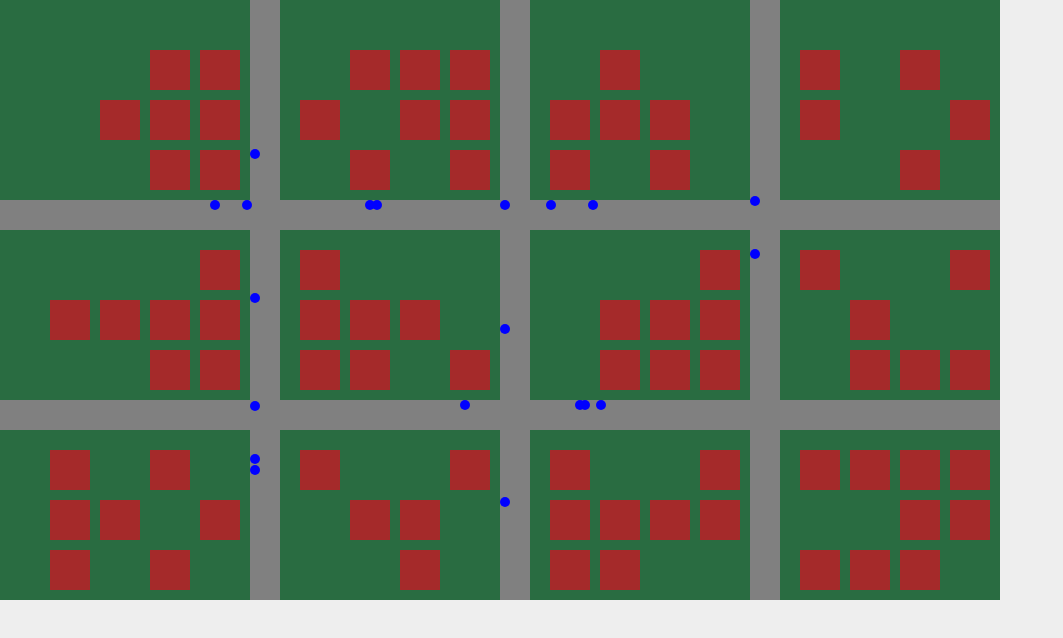
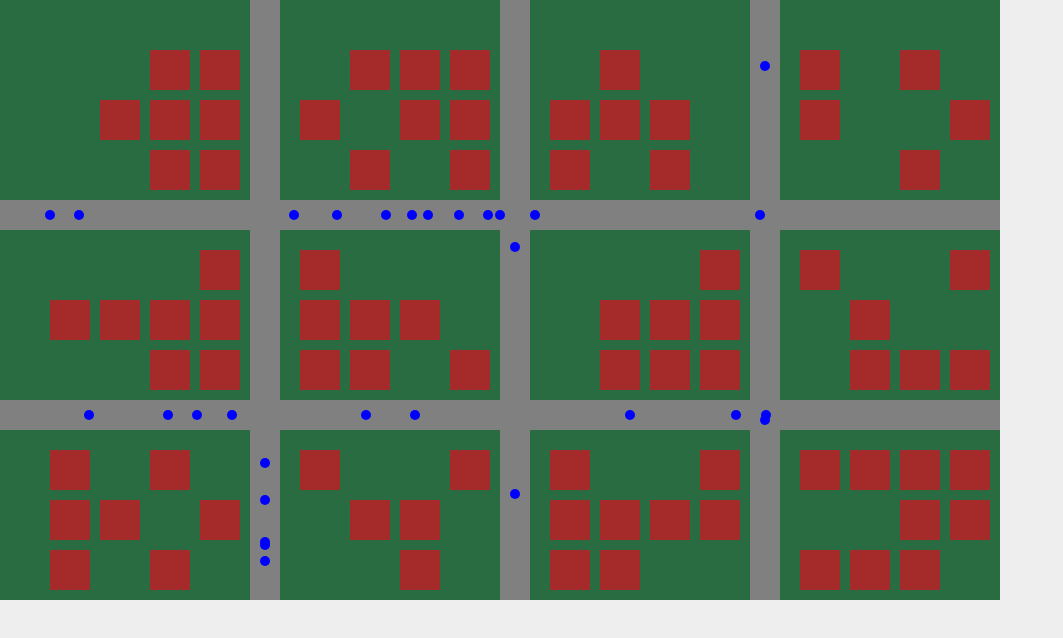
Before and after one commit to ditam/mini-meteor-game, a plain HTML site: page index.html in a window 1280 px wide. Shown: the whole page, without its empty margins (0-1063 px from the left). Drawn offline with Linux system fonts and the light colour scheme.

Commit message:
add movement to people

```diff
--- a/main.js
+++ b/main.js
@@ -6,8 +6,10 @@ const ROAD_WIDTH = 30;
 const HOUSE_SIZE = 50; // should be bigger than CSS .house size
 const GRID_OFFSET = 50; // move the grid X and Y to not overlap roads
 
-const PEOPLE_COUNT = 20;
+const PEOPLE_COUNT = 30;
 const HOUSE_CHANCE = 0.62;
+
+const STEP_SIZE = 40;
 
 // --- utils
 function getRandomItem(array) {
@@ -26,6 +28,7 @@ function deepCopy(o) {
 
 // --- globals
 let container;
+let houseGrid;
 
 // --- rest of the stuff
 function drawRoads() {
@@ -70,7 +73,6 @@ function drawRoads() {
   });
 }
 
-let houseGrid;
 function generateHouses() {
   houseGrid = [];
   for (let j=0; j<3; j++) {
@@ -94,30 +96,32 @@ function start() {
 
   // draw random people
   const people = [];
-  const roadXs = [WIDTH/4, WIDTH/4*2, WIDTH/4*3];
-  const roadYs = [HEIGHT/3, HEIGHT/3*2];
+  const _d = ROAD_WIDTH/2 - 10/2; // -person CSS size/2 at the end
+  const roadXs = [WIDTH/4 + _d, WIDTH/4*2 + _d, WIDTH/4*3 + _d];
+  const roadYs = [HEIGHT/3 + _d, HEIGHT/3*2 + _d];
   for (let i=0; i<PEOPLE_COUNT; i++) {
     let isVertical = Math.random() < 0.5;
     if (isVertical) {
       people.push({
-        dir: 'RIGHT',
+        dir: Math.random() < 0.5? 'UP' : 'DOWN',
         x: getRandomItem(roadXs),
         y: getRandomInt(0, HEIGHT),
       });
     }
     else {
       people.push({
-        dir: 'DOWN',
+        dir: Math.random() < 0.5? 'RIGHT' : 'LEFT',
         x: getRandomInt(0, HEIGHT),
         y: getRandomItem(roadYs),
       });
     }
   }
+  console.log(people);
   people.forEach(p=>{
     $('<div>').addClass('person').css({
       top: p.y,
       left: p.x
-    }).appendTo(container);
+    }).data('p', p).appendTo(container);
   });
 
   // generate houses
@@ -139,6 +143,64 @@ function start() {
   });
 };
 
+function movePeople() {
+  console.log('moving');
+  // TODO: improve perf: cache these
+  $('.person').each((i, _el) => {
+    const el = $(_el);
+    const pData = el.data('p');
+    let x = pData.x;
+    let y = pData.y;
+    switch(pData.dir) {
+      case 'UP':
+        if (y < STEP_SIZE) {
+          pData.dir = 'DOWN';
+          y+=STEP_SIZE;
+        } else {
+          y-=STEP_SIZE;
+        }
+        break;
+      case 'RIGHT':
+        if (x > WIDTH - STEP_SIZE) {
+          pData.dir = 'LEFT';
+          x-=STEP_SIZE;
+        } else {
+          x+=STEP_SIZE;
+        }
+        break;
+      case 'DOWN':
+        if (y > HEIGHT-STEP_SIZE) {
+          pData.dir = 'UP';
+          y-=STEP_SIZE;
+        } else {
+          y+=STEP_SIZE;
+        }
+        break;
+      case 'LEFT':
+        if (x < STEP_SIZE) {
+          pData.dir = 'RIGHT';
+          x+=STEP_SIZE;
+        } else {
+          x-=STEP_SIZE;
+        }
+        break;
+      default:
+        console.error('Unknown dir:', pData.dir)
+    }
+    // update data attr
+    el.data('p', {
+      dir: pData.dir,
+      x: x,
+      y: y
+    });
+    // update CSS
+    el.css({
+      top: y,
+      left: x
+    });
+  });
+}
+
 $(document).ready(function() {
   console.log('Hello Meteor!');
 
@@ -150,4 +212,9 @@ $(document).ready(function() {
   });
 
   start();
+
+  setInterval(
+    movePeople,
+    1000
+  );
 });
--- a/styles.css
+++ b/styles.css
@@ -25,4 +25,7 @@ body {
   width: 10px;
   height: 10px;
   border-radius: 10px;
+
+  transition-property: top left;
+  transition-duration: 0.9s;
 }
```
